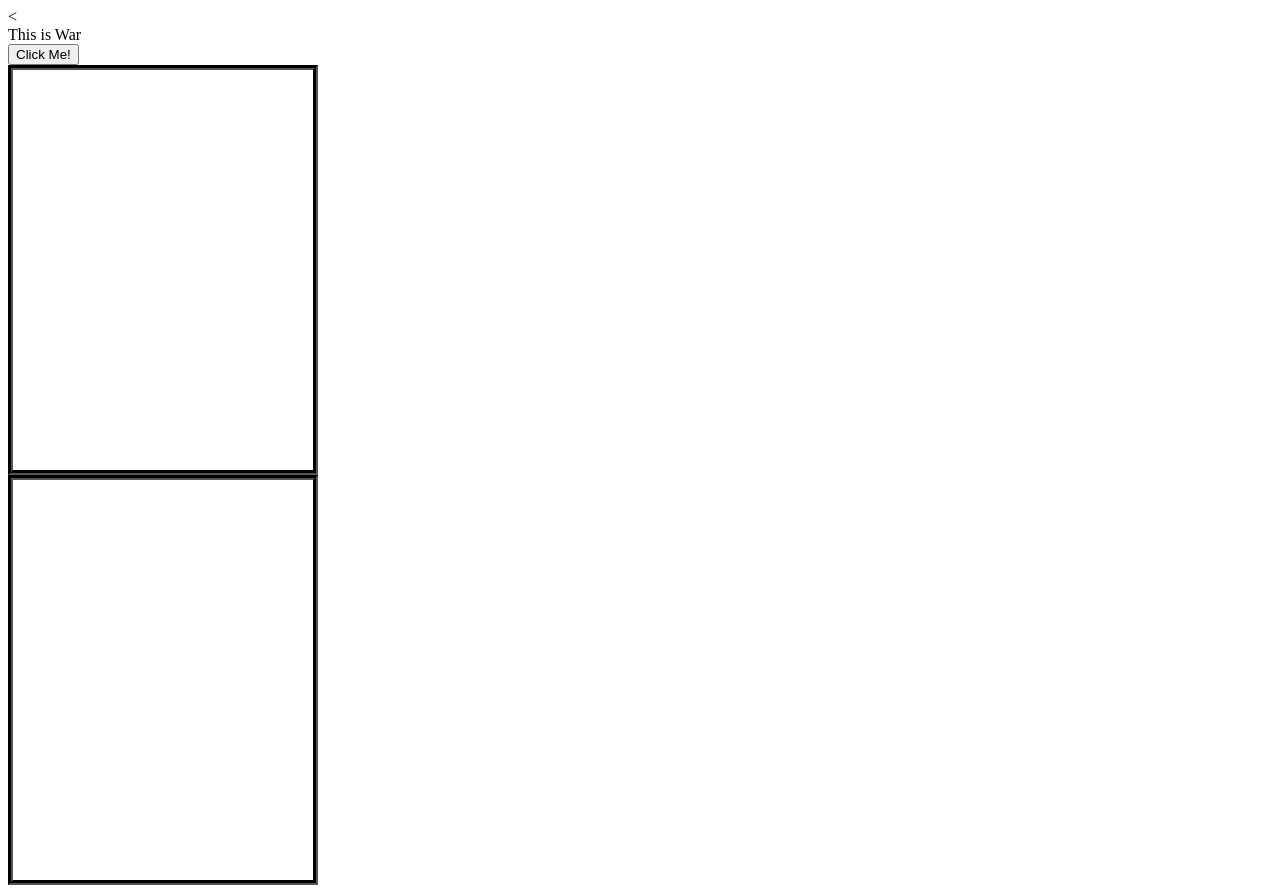
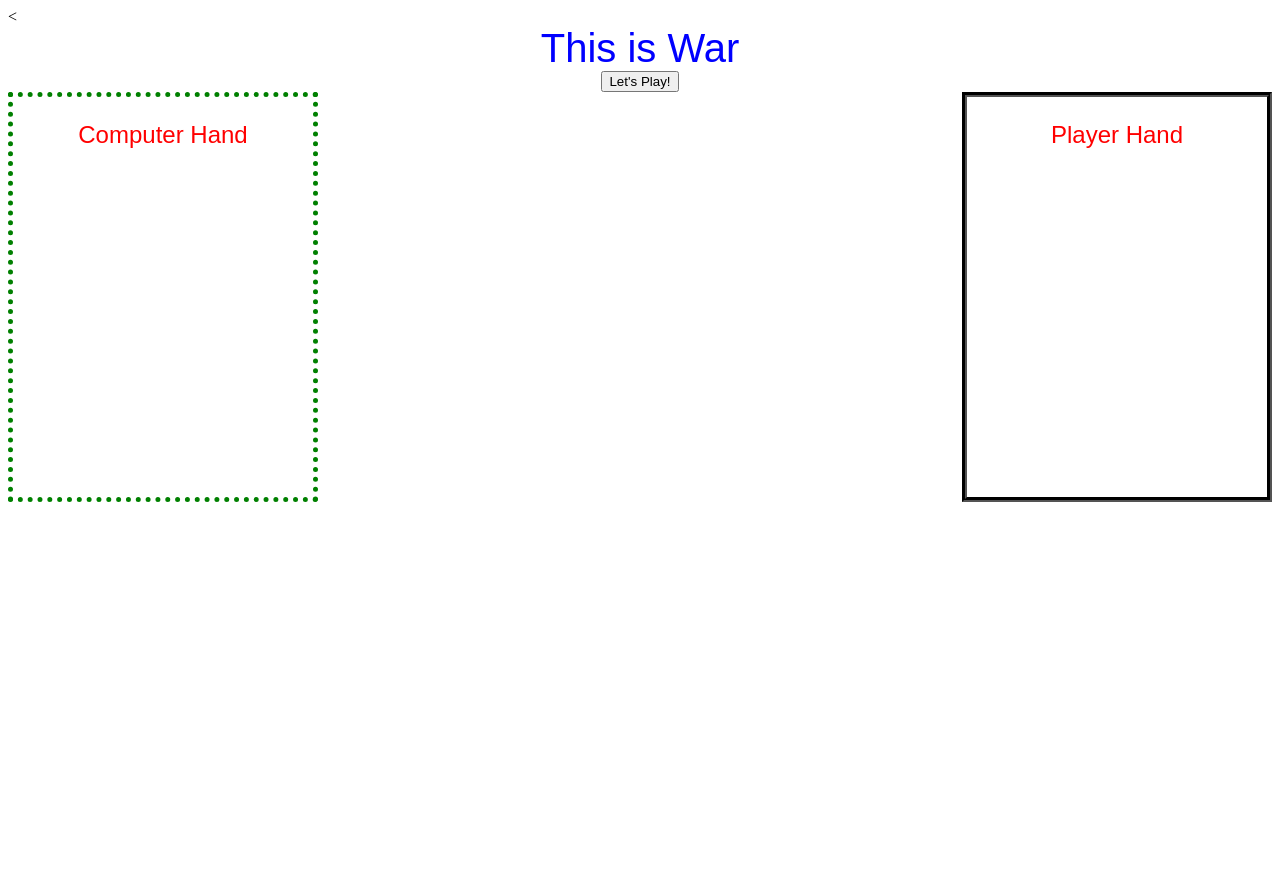
Before and after one commit to vbajwa/Project1, a plain HTML site: page index.html in a window 1280 px wide. After the commit the page ends 800 px from the top, so only its background shows below. Drawn offline with Linux system fonts and the light colour scheme.

Commit message:
working on css horseshit

```diff
--- a/index.html
+++ b/index.html
@@ -8,14 +8,21 @@
 <body>
 
 
-  <header id="message">This is War</header>
-  <button type="button">Click Me!</button>
+  <div class="war_button"><header id="message">This is War</header>
+      <div><button type="button">Let's Play!</button></div>
+  </div>
+
+  <div class="computerHand">
+    <p>Computer Hand</p>
+  </div>
+
+  <div class="playerHand">
+    <p>Player Hand</p>
+  </div>
 
 
-      <div id="playerHand"></div>
 
-      <div id="computerHand"></div>
 
-<script src="javascript.js" type="text/javascript"></script>
+  <script src="javascript.js" type="text/javascript"></script>
 </body>
 </html>
--- a/javascript.js
+++ b/javascript.js
@@ -99,7 +99,7 @@ button.addEventListener("click", function() {
     game.play();
   }
   console.log("done");
-  alert("Game Over");
+
 });
 
 
--- a/style.css
+++ b/style.css
@@ -1,9 +1,32 @@
-div{
+.playerHand{
   border-style: groove;
   border-width: 5px;
   height: 400px;
   width: 300px;
   border-color: black;
-  text-align: center;
+  float:right;
 
 }
+
+.computerHand{
+  border-style:dotted;
+  border-width:5px;
+  height:400px;
+  width:300px;
+  border-color:green;
+  float:left;
+}
+
+.war_button{
+  text-align: center;
+  font-family: Arial, sans-serif;
+  font-size: 250%;
+  color: blue;
+}
+
+div p{
+  text-align:center;
+  font-family: Arial, sans-serif;
+  font-size: 150%;
+  color: red;
+}
```
